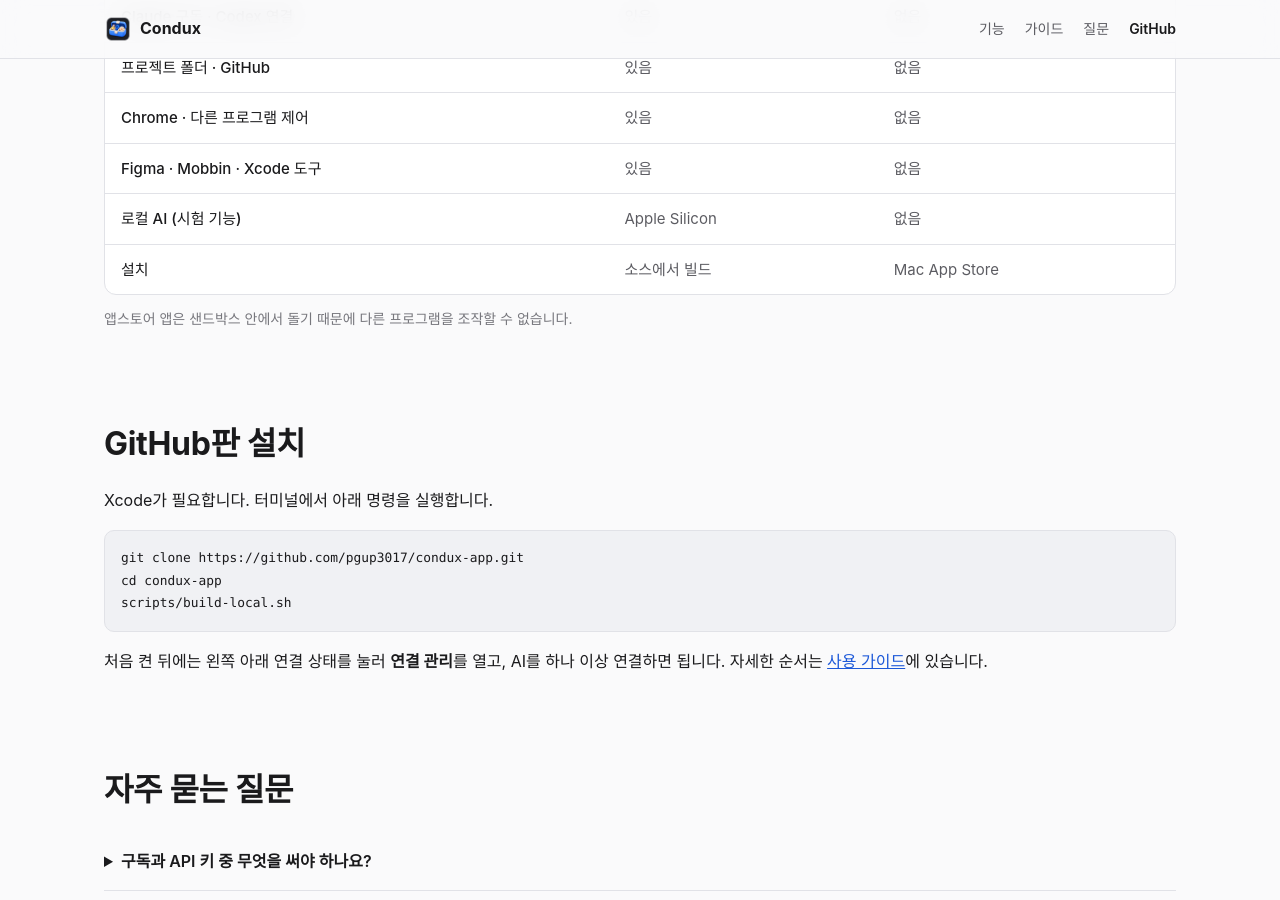
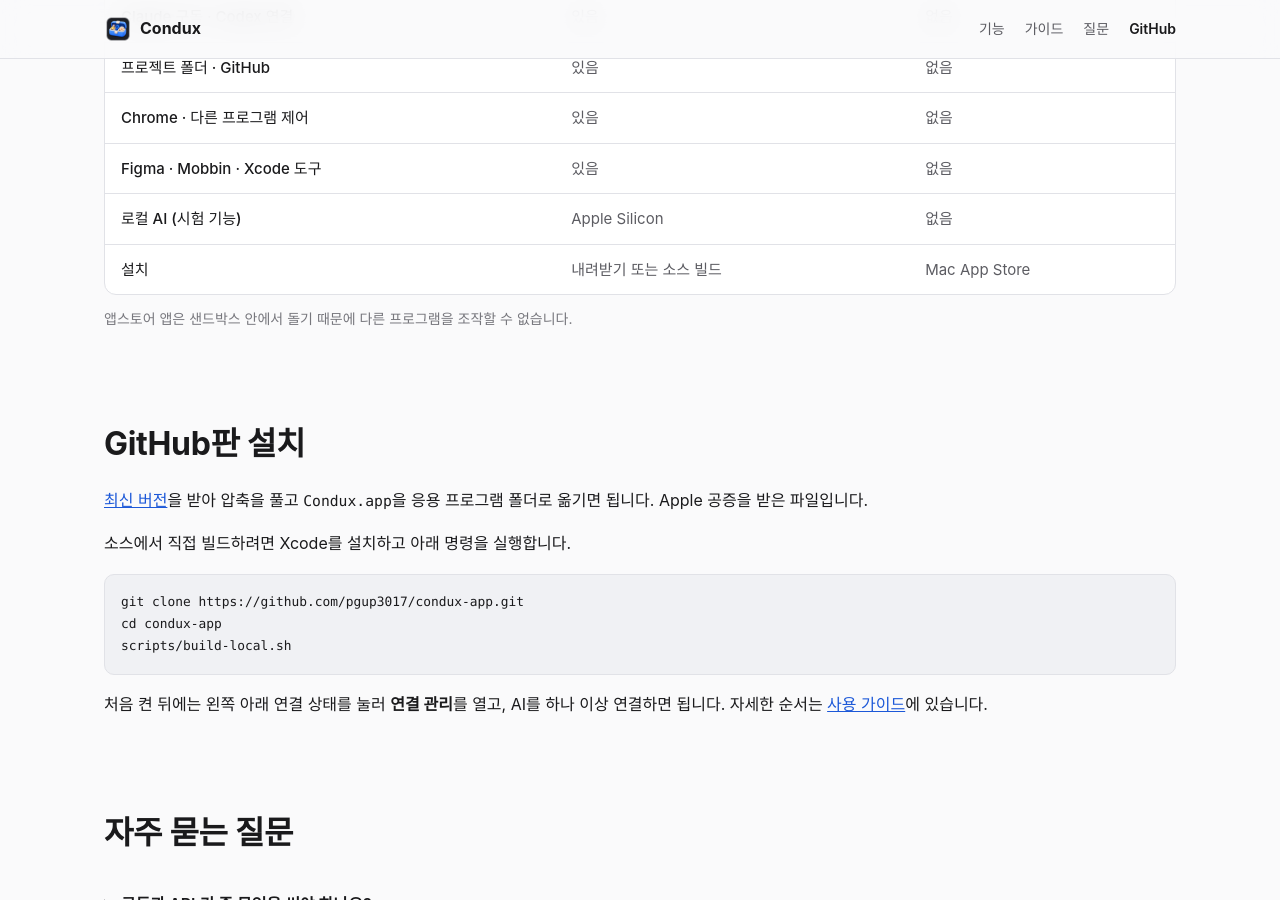
Before and after one commit to pgup3017/condux-site, a Jekyll site: the page built from index.md, in a window 1280 px wide and 900 px high, scrolled down 3687 px. Built offline with Jekyll 4.4.1, drawn with Linux system fonts in a browser that asks for light colours; some of the changed text lies outside the part shown.

```diff
--- a/index.md
+++ b/index.md
@@ -5,11 +5,12 @@ home: true
 
 <section class="hero">
 <div class="container hero-text">
-<p class="eyebrow">macOS 14 이상 · 오픈소스</p>
+<p class="eyebrow">macOS 14 이상 · Apple Silicon · 오픈소스</p>
 <h1>여러 AI를 한 화면에서<br>부리는 Mac 작업실</h1>
 <p class="lead">Claude, GPT, Codex에게 일을 맡기고, 서로 검토시키고, 결과는 내가 승인합니다. 키와 로그인은 내 Mac에 그대로 둡니다.</p>
 <div class="actions">
-<a class="button primary" href="https://github.com/pgup3017/condux-app">GitHub에서 받기</a>
+<a class="button primary" href="https://github.com/pgup3017/condux-app/releases/latest">Mac용 내려받기</a>
+<a class="button" href="https://github.com/pgup3017/condux-app">GitHub</a>
 <a class="button" href="{{ '/guide.html' | relative_url }}">사용 가이드</a>
 </div>
 </div>
@@ -86,7 +87,7 @@ home: true
 <tr><th scope="row">Chrome · 다른 프로그램 제어</th><td>있음</td><td>없음</td></tr>
 <tr><th scope="row">Figma · Mobbin · Xcode 도구</th><td>있음</td><td>없음</td></tr>
 <tr><th scope="row">로컬 AI (시험 기능)</th><td>Apple Silicon</td><td>없음</td></tr>
-<tr><th scope="row">설치</th><td>소스에서 빌드</td><td>Mac App Store</td></tr>
+<tr><th scope="row">설치</th><td>내려받기 또는 소스 빌드</td><td>Mac App Store</td></tr>
 </tbody>
 </table>
 </div>
@@ -95,7 +96,8 @@ home: true
 
 <section id="start" class="container section">
 <h2>GitHub판 설치</h2>
-<p>Xcode가 필요합니다. 터미널에서 아래 명령을 실행합니다.</p>
+<p><a href="https://github.com/pgup3017/condux-app/releases/latest">최신 버전</a>을 받아 압축을 풀고 <code>Condux.app</code>을 응용 프로그램 폴더로 옮기면 됩니다. Apple 공증을 받은 파일입니다.</p>
+<p>소스에서 직접 빌드하려면 Xcode를 설치하고 아래 명령을 실행합니다.</p>
 <pre><code>git clone https://github.com/pgup3017/condux-app.git
 cd condux-app
 scripts/build-local.sh</code></pre>
```
